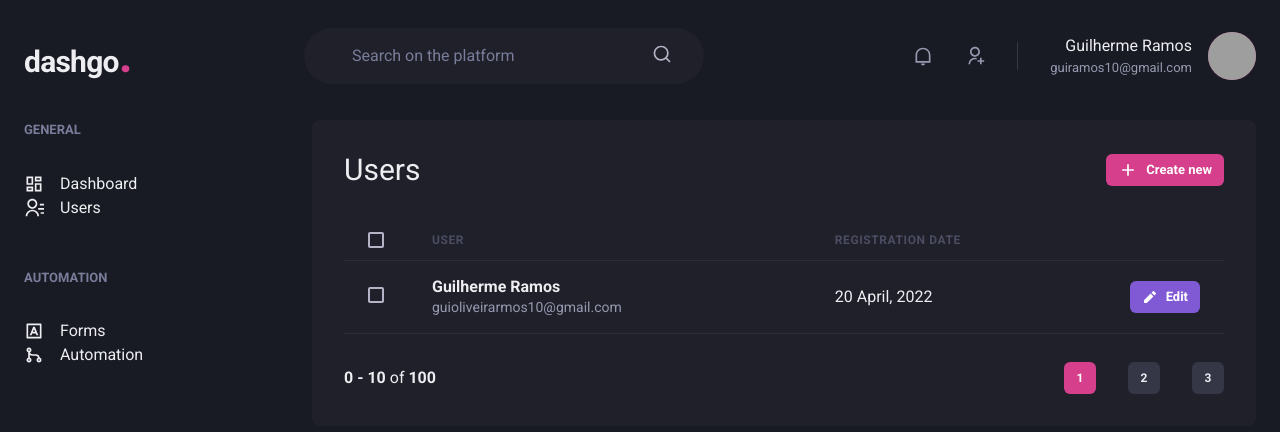
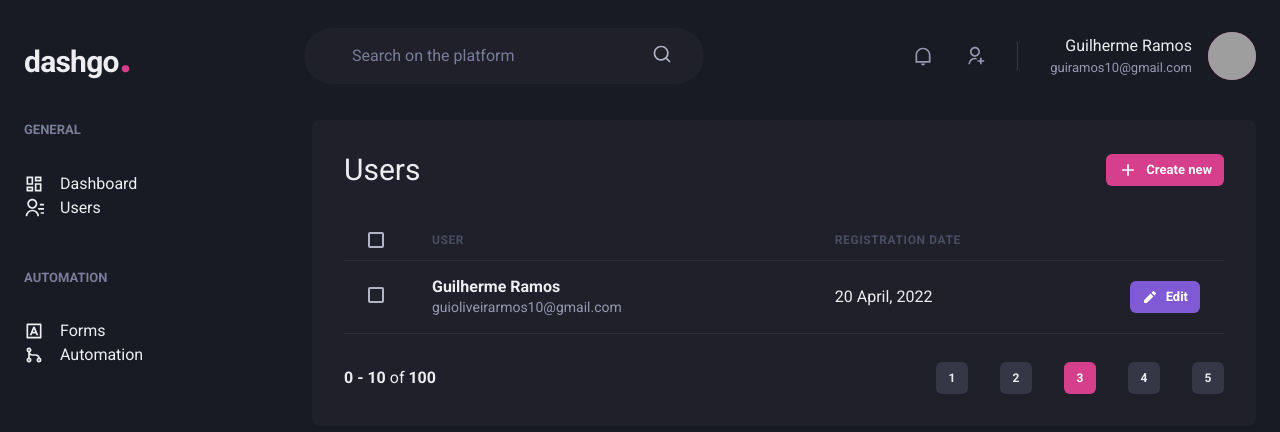
Before and after one commit to GuiRamos7/dashgo, a Next.js app: page /users in a window 1280 px wide. Shown: the top 432 px of the page. Built offline with nearby package versions, Linux system fonts and the light colour scheme; grey boxes are pictures that could not be loaded.

Commit message:
creating a new component for pagination

```diff
--- a/src/components/Pagination.tsx
+++ /dev/null
@@ -1,56 +0,0 @@
-import { Box, Button, Stack } from '@chakra-ui/react';
-
-const Pagination = () => {
-  return (
-    <Stack
-      direction='row'
-      mt='7'
-      justify='space-between'
-      align='center'
-      spacing='6'
-    >
-      <Box>
-        <strong>0 - 10</strong> of <strong>100</strong>
-      </Box>
-      <Stack direction='row' spacing='8'>
-        <Button
-          size='sm'
-          fontSize='xs'
-          width='4'
-          colorScheme='pink'
-          disabled
-          _disabled={{
-            bgColor: 'pink.500',
-            cursor: 'pointer',
-          }}
-        >
-          1
-        </Button>
-        <Button
-          size='sm'
-          fontSize='xs'
-          width='4'
-          bg='gray.700'
-          _hover={{
-            bg: 'gray.500',
-          }}
-        >
-          2
-        </Button>
-        <Button
-          size='sm'
-          fontSize='xs'
-          width='4'
-          bg='gray.700'
-          _hover={{
-            bg: 'gray.500',
-          }}
-        >
-          3
-        </Button>
-      </Stack>
-    </Stack>
-  );
-};
-
-export default Pagination;
--- /dev/null
+++ b/src/components/Pagination/PaginationItem.tsx
@@ -0,0 +1,38 @@
+import { Button } from "@chakra-ui/react"
+
+interface PaginationItemProps {
+  number: number
+  isCurrent?: boolean
+}
+
+const PaginationItem = ({ isCurrent = false, number }: PaginationItemProps) => {
+  if (isCurrent) {
+    return <Button
+      size='sm'
+      fontSize='xs'
+      width='4'
+      colorScheme='pink'
+      disabled
+      _disabled={{
+        bgColor: 'pink.500',
+        cursor: 'pointer',
+      }}
+    >
+      {number}
+    </Button>
+  }
+
+  return <Button
+    size='sm'
+    fontSize='xs'
+    width='4'
+    bg='gray.700'
+    _hover={{
+      bg: 'gray.500',
+    }}
+  >
+    {number}
+  </Button>
+}
+
+export default PaginationItem
--- /dev/null
+++ b/src/components/Pagination/index.tsx
@@ -0,0 +1,28 @@
+import { Box, Button, Stack } from '@chakra-ui/react';
+import PaginationItem from './PaginationItem';
+
+const Pagination = () => {
+  return (
+    <Stack
+      direction='row'
+      mt='7'
+      justify='space-between'
+      align='center'
+      spacing='6'
+    >
+      <Box>
+        <strong>0 - 10</strong> of <strong>100</strong>
+      </Box>
+      <Stack direction='row' spacing='8'>
+        <PaginationItem number={1} />
+        <PaginationItem number={2} />
+        <PaginationItem isCurrent number={3} />
+        <PaginationItem number={4} />
+        <PaginationItem number={5} />
+
+      </Stack>
+    </Stack>
+  );
+};
+
+export default Pagination;
```
